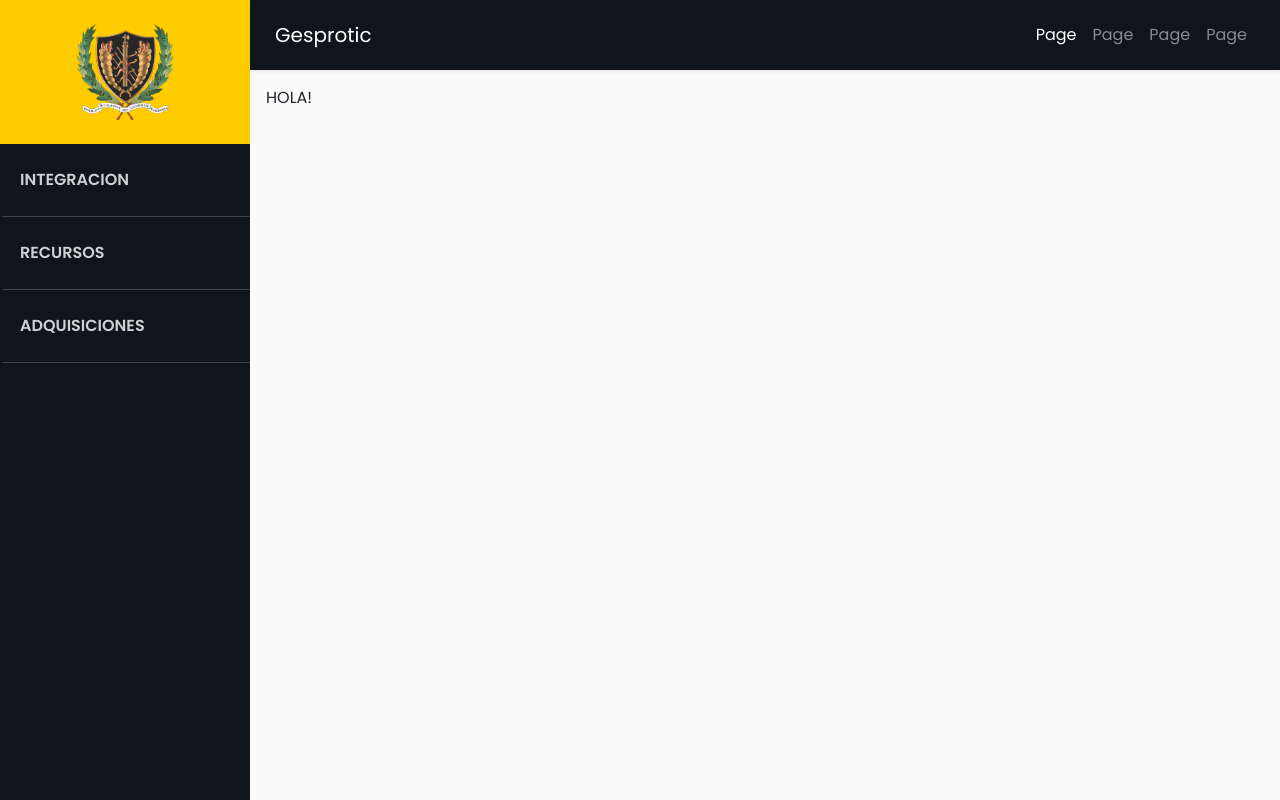
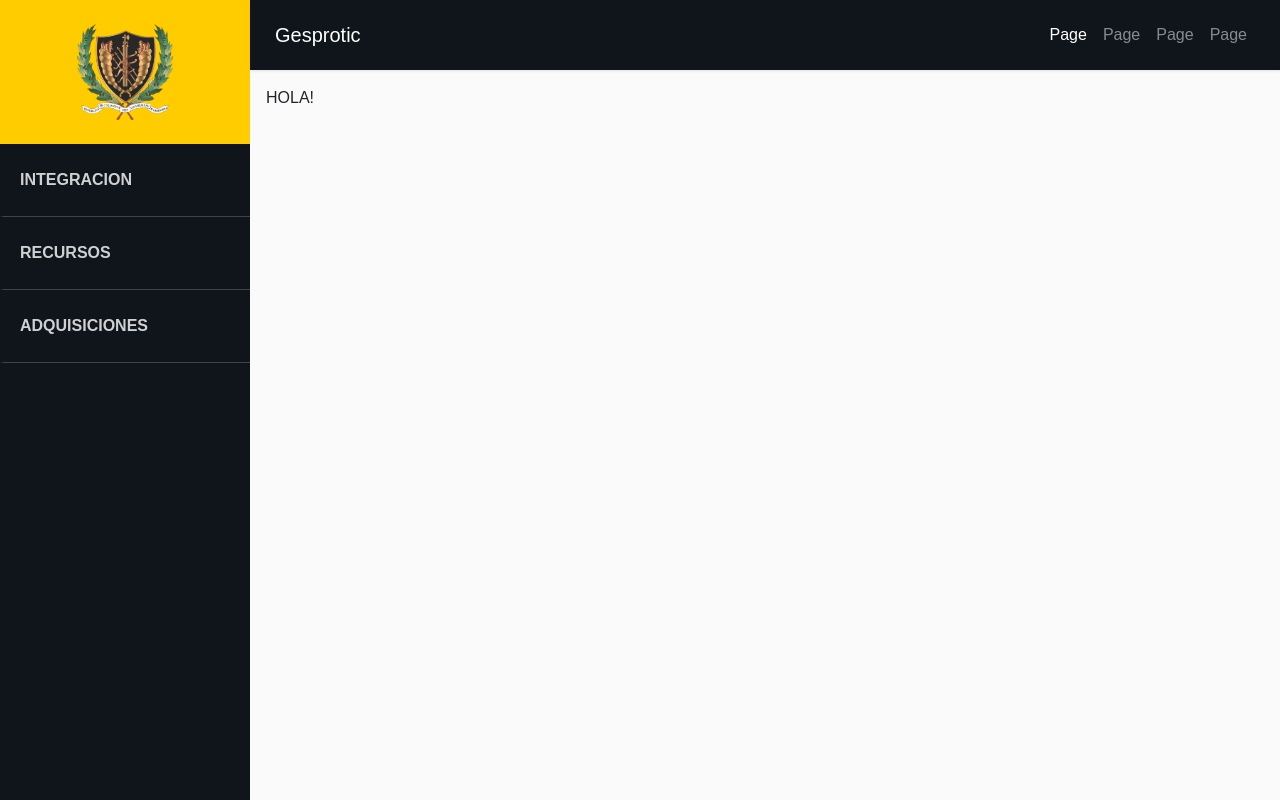
Before and after one commit to loremtz34/ISO21500, an Angular app: page / in a window 1280 px wide. Built offline with nearby package versions, Linux system fonts and the light colour scheme.

Commit message:
added Circleci

```diff
--- a/src/styles.scss
+++ b/src/styles.scss
@@ -4,8 +4,6 @@
 /*
     DEMO STYLE
 */
-
-@import "https://fonts.googleapis.com/css?family=Poppins:300,400,500,600,700";
 body {
     font-family: 'Poppins', sans-serif;
     background: #fafafa;
```
Also changed, not shown: 1 other file (tests, documents, lock files or other folders).
